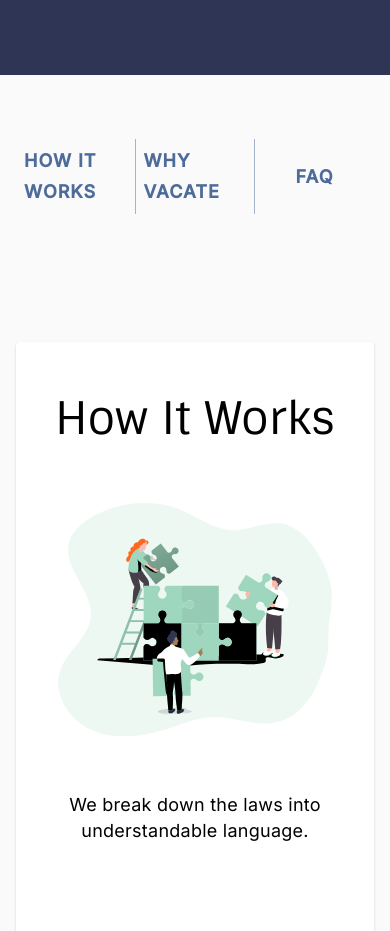
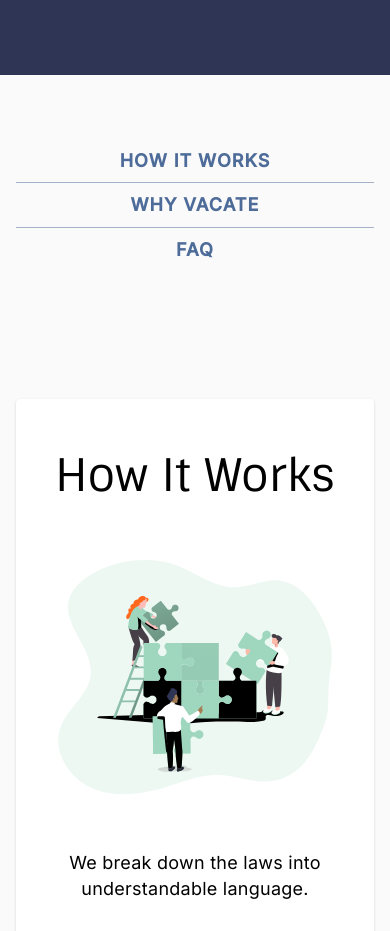
Before and after one commit to openseattle/clearviction-v1, a React (Create React App) app: page / in a window 390 px wide. Shown: the part 1040-1971 px from the top of the page. Built offline with nearby package versions, Linux system fonts and the light colour scheme.

Commit message:
create responsive button group using media query

```diff
--- /dev/null
+++ b/src/Components/ResponsiveJumpButtonGroup.jsx
@@ -0,0 +1,19 @@
+import { Button, ButtonGroup, useMediaQuery } from "@material-ui/core";
+
+const ResponsiveJumpButtonGroup = ({links}) => {
+  const matches = useMediaQuery("(min-width:600px)");
+  return (
+    <>
+      <ButtonGroup
+        orientation={`${matches ? "horizontal" : "vertical"}`}
+        color="primary"
+        variant="text"
+        fullWidth
+      >
+        {links.map((link) => <Button href={`#${link.url}`}>{link.linkName}</Button>)}
+      </ButtonGroup>
+    </>
+  );
+};
+
+export default ResponsiveJumpButtonGroup;
--- a/src/Pages/HomePage.jsx
+++ b/src/Pages/HomePage.jsx
@@ -6,18 +6,12 @@ import education from "../Assets/education.svg";
 import lawyer from "../Assets/lawyer.svg";
 import teamwork from "../Assets/teamwork.svg";
 import calculator from "../Assets/calculator.svg";
-import {
-  Box,
-  Button,
-  ButtonGroup,
-  Container,
-  Grid,
-  Typography,
-} from "@material-ui/core";
+import { Box, Container, Grid, Typography } from "@material-ui/core";
 import ContentSection from "../Components/ContentSection";
 import HomeFAQAccordion from "../Subpages/Home/HomeFAQAccordion";
 import { useHomeStyles } from "../Styles/useHomeStyles";
 import { RedesignButtonPrimary } from "../ui-kit/RedesignButtonPrimary";
+import ResponsiveJumpButtonGroup from "../Components/ResponsiveJumpButtonGroup";
 
 const HomePage = () => {
   useEffect(() => trackPageview("Home"), []);
@@ -58,16 +52,13 @@ const HomePage = () => {
       </Box>
 
       <Container className={classes.regularContainer} maxwidth="sm">
-        <ButtonGroup
-          orientation={"horizontal"}
-          color="primary"
-          variant="text"
-          fullWidth
-        >
-          <Button href="#how-it-works">How It Works</Button>
-          <Button href="#why-vacate">Why Vacate</Button>
-          <Button href="#faq">FAQ</Button>
-        </ButtonGroup>
+        <ResponsiveJumpButtonGroup
+          links={[
+            { url: "how-it-works", linkName: "How It Works" },
+            { url: "why-vacate", linkName: "why vacate" },
+            { url: "faq", linkName: "FAQ" },
+          ]}
+        />
       </Container>
 
       <ContentSection
```
